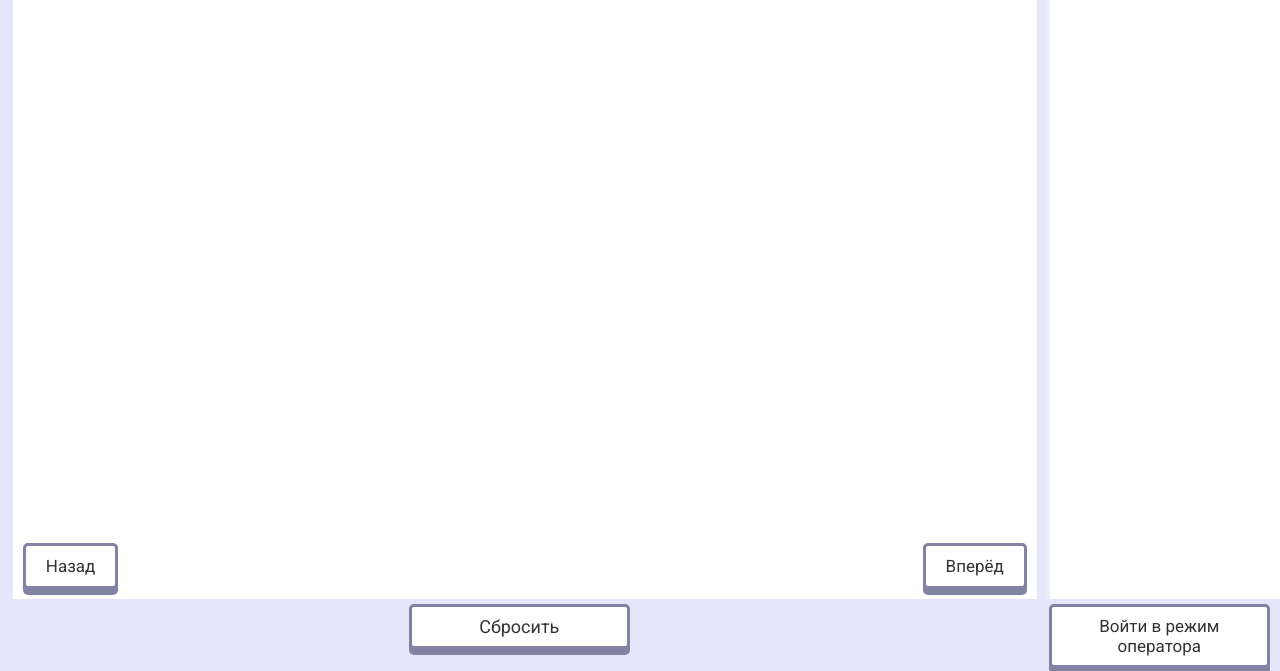
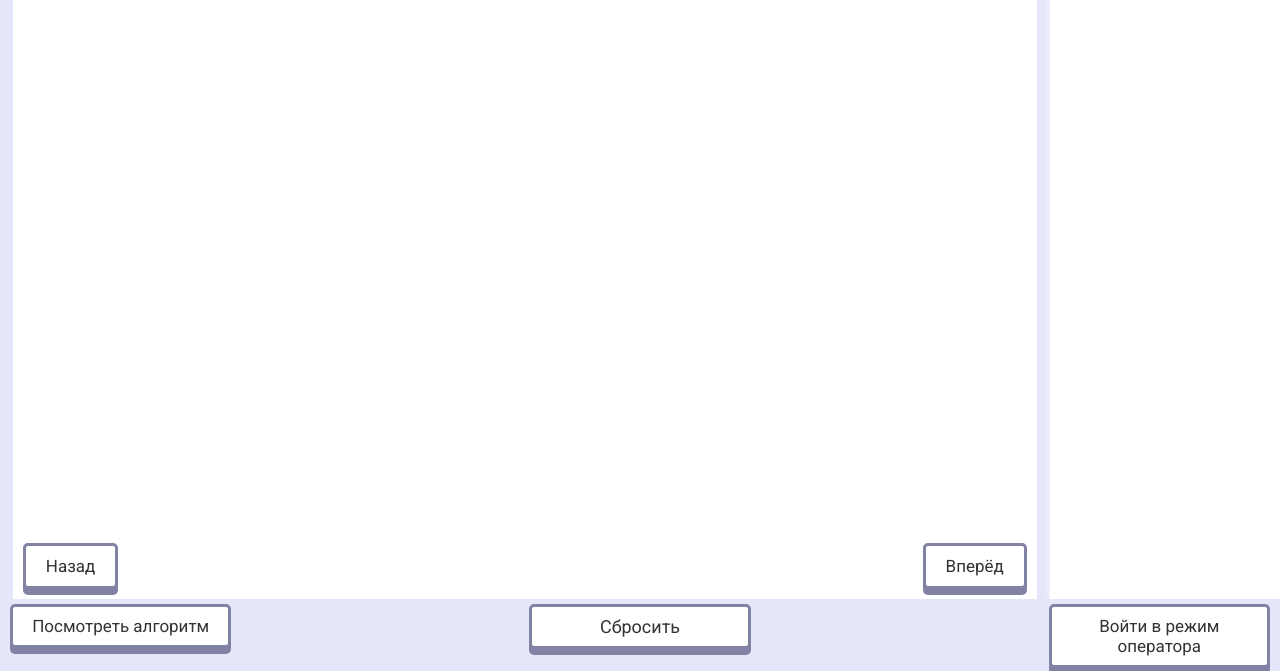
Before and after one commit to helena2505/alg_vis, a PHP site: page / in a window 1280 px wide. Shown: the part 129-800 px from the top of the page. Run offline with PHP 8.4, Linux system fonts and the light colour scheme; data that the repository does not hold is empty.

Commit message:
Added button to watch all scenes with timings in student mode

```diff
--- a/footer_style.css
+++ b/footer_style.css
@@ -131,6 +131,27 @@
   float: center;
 }
 
+/*Button for student mode to watch all scenes with timings*/
+#watch-scenes {
+  font-family: 'Roboto', sans-serif;
+  font-size: 17px;
+  float: left;
+  margin-top: 0px;
+  outline: none;
+  padding-left: 0.77%;
+  padding-right: 0.77%;
+  padding-top: 0.7%;
+  padding-bottom: 0.7%;
+  max-width: 17.3%;
+  min-width: 17.3%;
+  background-color: white;
+  border-radius: 5px;
+  border: solid rgb(130, 130, 165);
+  -webkit-box-shadow: 0px 6px 0px rgb(130, 130, 165);
+  -moz-box-shadow: 0px 6px 0px rgb(130, 130, 165);
+  box-shadow: 0px 6px 0px rgb(130, 130, 165);
+}
+
 /* Button to exit operator mode */
 #op_button {
   font-family: 'Roboto', sans-serif;
--- a/index.php
+++ b/index.php
@@ -53,6 +53,7 @@
     <!--Footer-->
     <div id="footer">
         <div class="container">
+            <button class="btn btn2" id="watch-scenes">Посмотреть алгоритм</button>
             <button class="btn btn2" id="no-alg2">Сбросить</button>
             <button class="btn btn4" id="op_button"> <a href="login.html" class="btn-ref" unselectable="on">Войти в режим оператора</a></button>
         </div>
```
